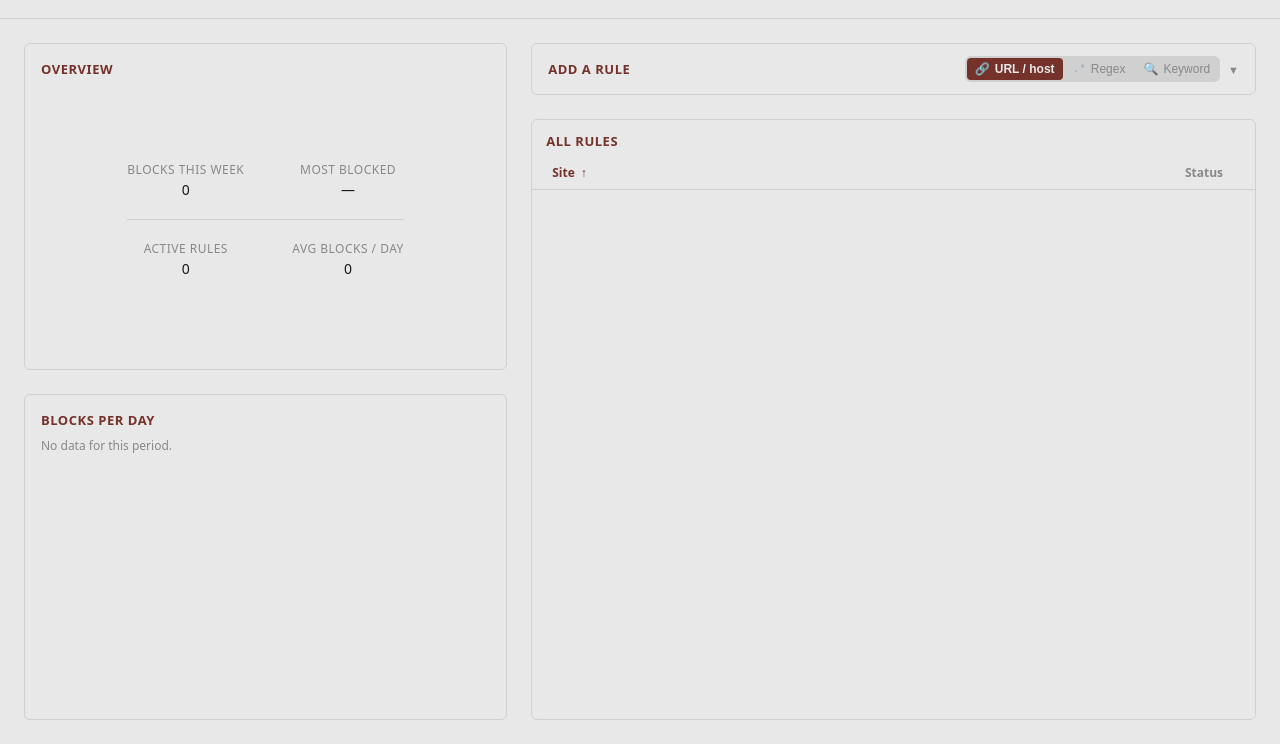
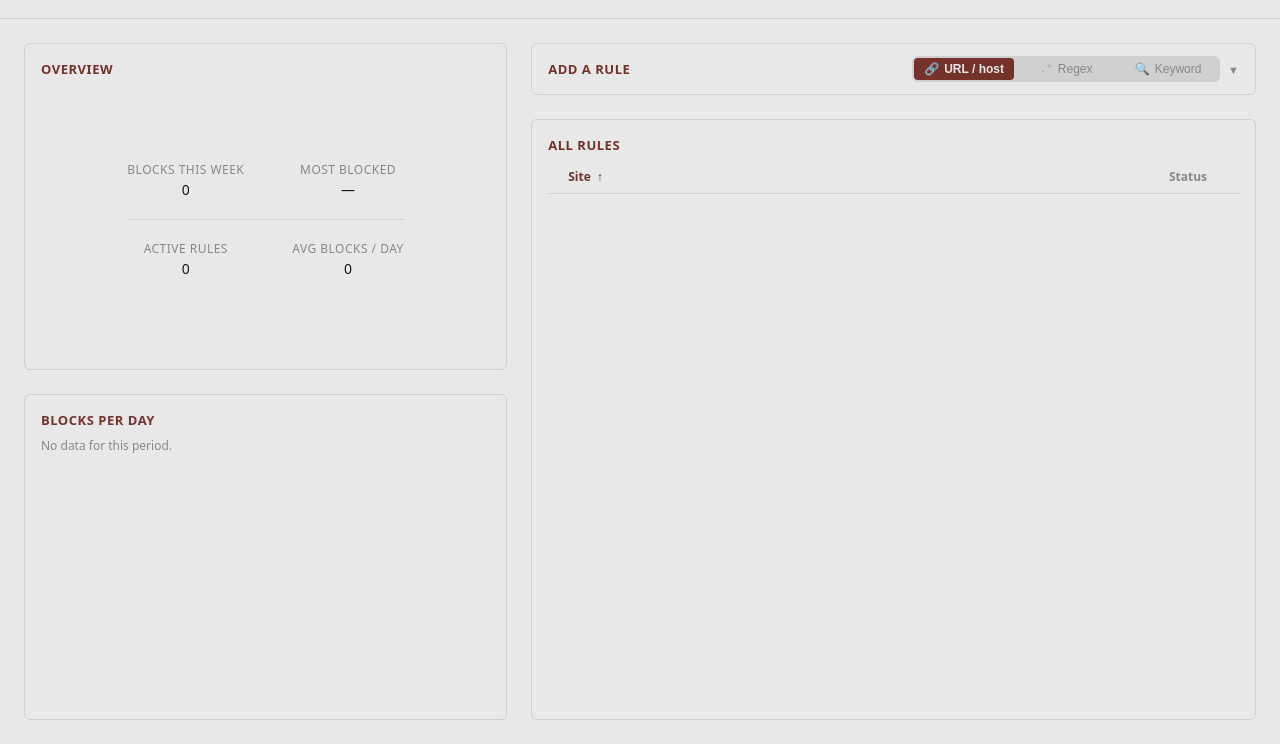
Before and after one commit to Plushly-Interactive/CoralClock, a browser extension: page src/pages/rules/rules.html in a window 1280 px wide. Shown: the part 56-800 px from the top of the page. Drawn offline with Linux system fonts and the light colour scheme.

Commit message:
style(rules): fix list container padding and type-toggle button width

```diff
--- a/src/pages/rules/rules.css
+++ b/src/pages/rules/rules.css
@@ -61,6 +61,8 @@
   align-items: center;
   gap: 8px;
 }
+
+#type-toggle .seg-btn { width: 100px; justify-content: center; }
 
 .seg-icon { font-size: 12px; line-height: 1; flex-shrink: 0; }
 .seg-icon-regex { font-family: ui-monospace, monospace; font-size: 11px; }
@@ -137,14 +139,11 @@
   display: flex;
   flex-direction: column;
   overflow: hidden;
-  border: 1px solid var(--color-border);
-  border-radius: 6px;
 }
 
 #list-header {
   display: flex;
   align-items: center;
-  padding: 12px 14px 0;
   flex-shrink: 0;
 }
 
--- a/src/pages/rules/rules.html
+++ b/src/pages/rules/rules.html
@@ -164,7 +164,7 @@
         </div><!-- /add-card -->
 
         <!-- Rules list -->
-        <div id="list-area">
+        <div id="list-area" class="chart-container">
           <div id="list-header">
             <h2 class="chart-heading">All rules</h2>
           </div>
```
